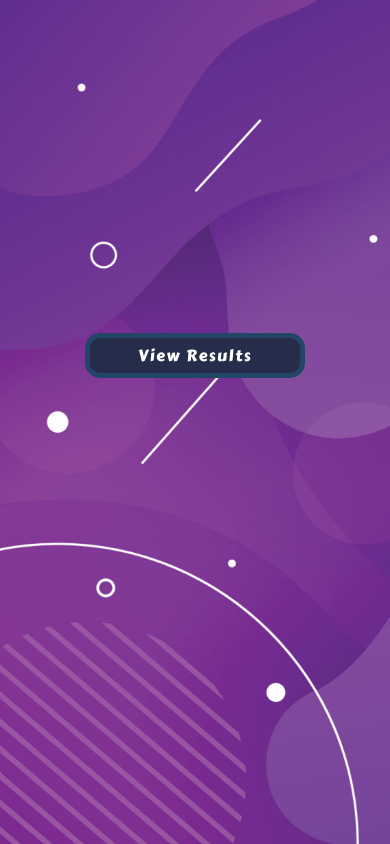
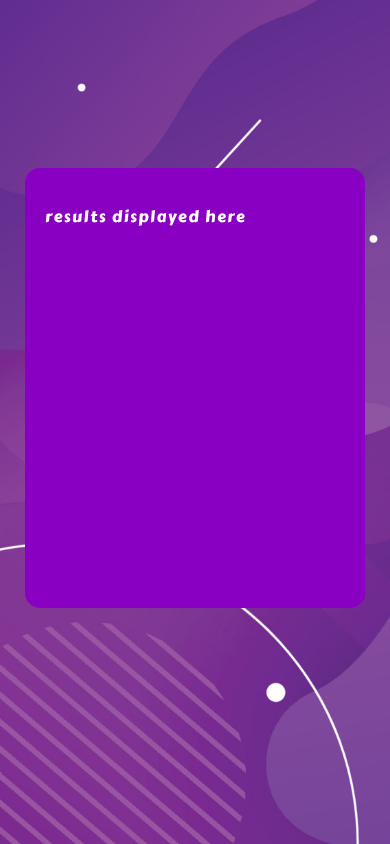
Before and after one commit to BrookeStricklandMTEC/react-psych, a React (Create React App) app in the folder react-psych/: page /Results in a window 390 px wide. Built offline with nearby package versions, Linux system fonts and the light colour scheme.

Commit message:
results code added, debugging needed

```diff
--- a/react-psych/src/App.css
+++ b/react-psych/src/App.css
@@ -14,6 +14,7 @@ body {
   justify-content: center;
   align-items: center;
   min-height: 100vh;
+  overflow-y: auto;
 }
 /* Start game screen */
 .start-title{
@@ -133,7 +134,6 @@ body {
   margin-bottom: 15px;
   width: 200px;
 }
-
 .results-content{
   background-color: #8a00c2;
   width: 550px;
@@ -144,7 +144,16 @@ body {
   padding: 20px;
   box-shadow: 10px 10px 42px 0px rgba(#580b77);
 }
-
+.scrollable{
+  overflow-y: scroll;
+  scroll-behavior: smooth;
+}
+::-webkit-scrollbar{
+	display: none;
+}
+.correct{
+  background-color: #07da63;
+}
 /*  */
 
 
@@ -261,12 +270,7 @@ body {
     border: 5px solid #234668;
     cursor: pointer;
   }
-  .correct {
-    background-color: #07da63;
-  }
-  .incorrect {
-    background-color: #ff3333;
-  }
+
   .button:hover {
     background-color: #555e7d;
     transition: .1s;
@@ -277,4 +281,21 @@ body {
   .button svg {
     margin-right: 5px;
   }
+  .results-content{
+    background-color: #8a00c2;
+    width: 300px;
+    min-height: 400px;
+    height: min-content;
+    border-radius: 15px;
+    margin-top: 120px;
+    padding: 20px;
+    box-shadow: 10px 10px 42px 0px rgba(#580b77);
+  }
+  .scrollable{
+    overflow-y: scroll;
+    scroll-behavior: smooth;
+  }
+  ::-webkit-scrollbar{
+    display: none;
+  }
 }
--- a/react-psych/src/App.js
+++ b/react-psych/src/App.js
@@ -14,8 +14,15 @@ import Languagequestions from './Languagequestions';
 import Culturequestions from './Culturequestions';
 import Results from './Results';
 
+export const ResultsContext = React.createContext()
 
 export default function App() {
+  // [Results] = useState(true)
+
+  // function settingResults(){
+  //   setResults()
+  // }
+
   return (
     <>
       <Router>
@@ -25,12 +32,14 @@ export default function App() {
           <Route path='/Sciencequestions'element={<Sciencequestions></Sciencequestions>}> </Route>
           <Route path='/Historyquestions' element={<Historyquestions> </Historyquestions>}> </Route>
           <Route path='/Languagequestions' element={<Languagequestions> </Languagequestions>}> </Route>
-          <Route path='/Culturequestions' element={<Culturequestions> </Culturequestions>}> </Route>
+          <Route path='/Culturequestions' element={<Culturequestions> </Culturequestions>} > </Route>
           <Route path='/Results' element={<Results> </Results>}> </Route>
-          <Route path='/' element={<Restart></Restart>}> </Route>
           <Route path='/' element={<div className='start-game-div'> <Start> </Start> </div>}> </Route>
         </Routes>
       </Router>
+
     </>
   );
 }
+
+// onClick={ResultsContext}
--- a/react-psych/src/Questions.js
+++ b/react-psych/src/Questions.js
@@ -1,4 +1,5 @@
 import React from 'react';
+import { Link } from 'react-router-dom';
 import './App.css';
 import Restart from './Restart';
 import Quit from './Quit';
@@ -10,7 +11,7 @@ return <div className='app'>
     {showScore ? (
         <div className='score-section'>
             You scored {score} out of {questions.length}
-               <Results></Results>
+            <Link id="results" className="button" to={'/Results'}> View Results </Link>
                <Restart> </Restart>
                <Quit> </Quit>
         </div>
--- a/react-psych/src/Results.js
+++ b/react-psych/src/Results.js
@@ -1,14 +1,24 @@
-import React from 'react';
+import React, { useState, useContext } from 'react';
 import { Link } from 'react-router-dom';
 import './App.css';
+import {ResultsContext} from './App.js';
+
+
+// const results = useContext(ResultsContext)
+// {results => { return this.map(ResultsContext)}}
 
 export default function Results () {
-    const Viewresults = () => {
+    return <>
+    <div className='scrollable'>
         <div className='results-content'>
-           <div> results displayed here </div>
+           <p> results displayed here </p>
         </div>
-    }
-    return <>
-       <Link id="results" className="button" to={'/Results'} onClick={Viewresults}> View Results </Link>
+    </div>
     </>
 }
+
+
+// add on clicks in category that set a variable, useContext()
+// pass in Results to each route
+// display questions and isCorrect{true} highlighted in .correct{} style
+//
```
Also changed, not shown: react-psych/src/ResultsData.js (added), 1 other file (tests, documents, lock files or other folders).
